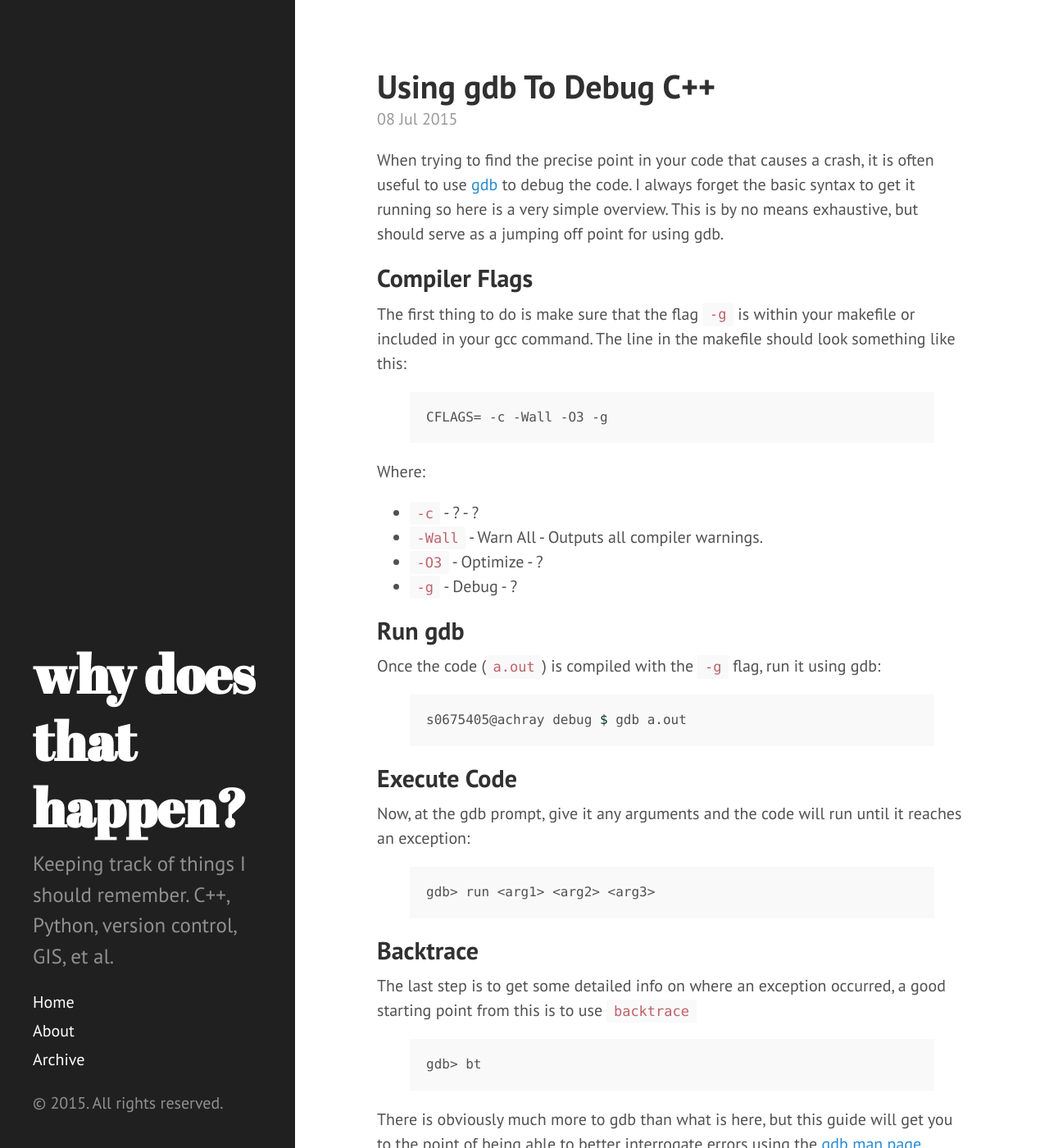
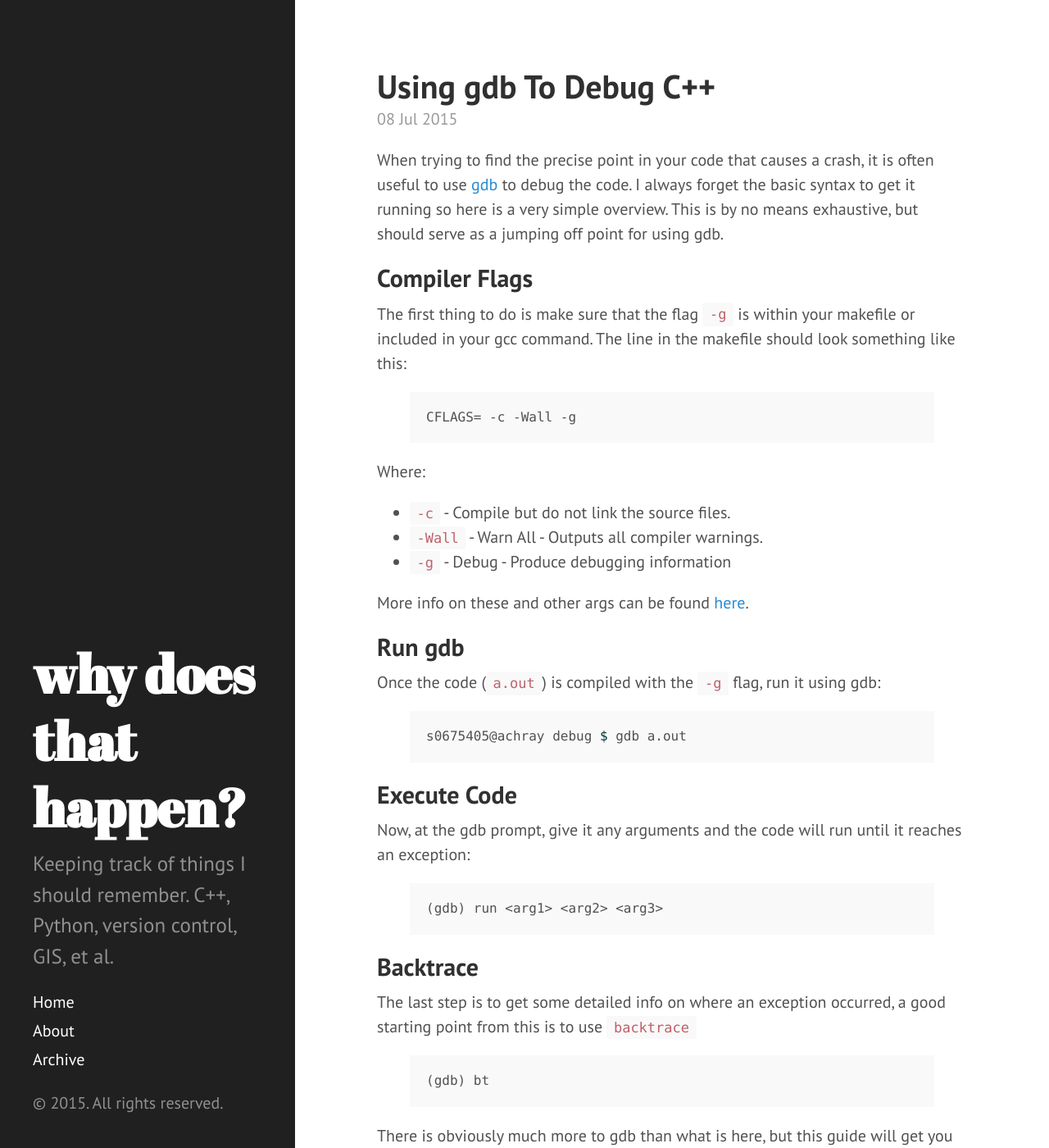
Before and after one commit to sgrieve/sgrieve.github.io, a Jekyll site: the page built from _posts/2015-07-08-simple-debugging.md, in a window 1280 px wide and 1400 px high. Shown: the whole window at 82% size. Built offline with Jekyll 4.4.1, drawn with Linux system fonts in a browser that asks for light colours; Markdown is read by kramdown in place of the engine named in the settings.

Commit message:
Finished post on gdb

```diff
--- a/_posts/2015-07-08-simple-debugging.md
+++ b/_posts/2015-07-08-simple-debugging.md
@@ -15,15 +15,16 @@ in your gcc command. The line in the makefile should look something like this:
 
 
 {% highlight c  %}
-CFLAGS= -c -Wall -O3 -g
+CFLAGS= -c -Wall -g
 {% endhighlight %}
 
 Where:
 
-* `-c` - ? - ?
+* `-c` - Compile but do not link the source files.
 * `-Wall` - Warn All - Outputs all compiler warnings.
-* `-O3` - Optimize - ?
-* `-g` - Debug - ?
+* `-g` - Debug - Produce debugging information
+
+More info on these and other args can be found [here](http://www.dsm.fordham.edu/cgi-bin.pl?topic=g++).
 
 ## Run gdb
 
@@ -39,7 +40,7 @@ Now, at the gdb prompt, give it any arguments and the code will run until it rea
 an exception:
 
 {% highlight sh  %}
-gdb> run <arg1> <arg2> <arg3>
+(gdb) run <arg1> <arg2> <arg3>
 {% endhighlight  %}
 
 ## Backtrace
@@ -48,9 +49,8 @@ The last step is to get some detailed info on where an exception occurred, a goo
 point from this is to use `backtrace`
 
 {% highlight sh  %}
-gdb> bt
+(gdb) bt
 {% endhighlight  %}
-
 
 There is obviously much more to gdb than what is here, but this guide will get you
 to the point of being able to better interrogate errors using the [gdb man page](http://www.gnu.org/software/gdb/documentation/).
```
